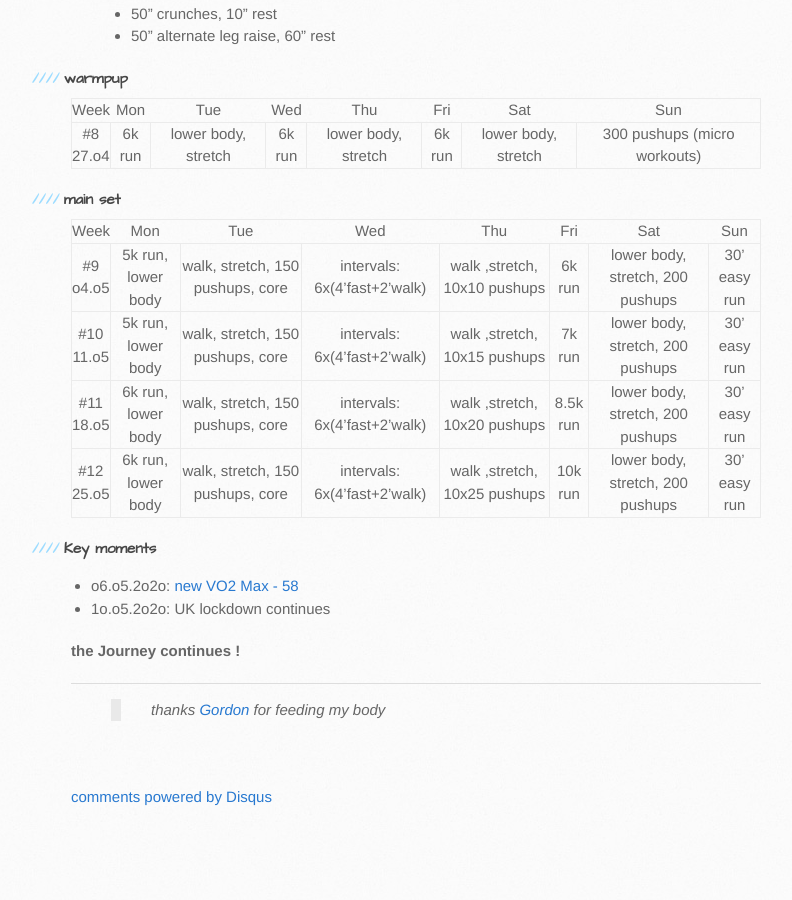
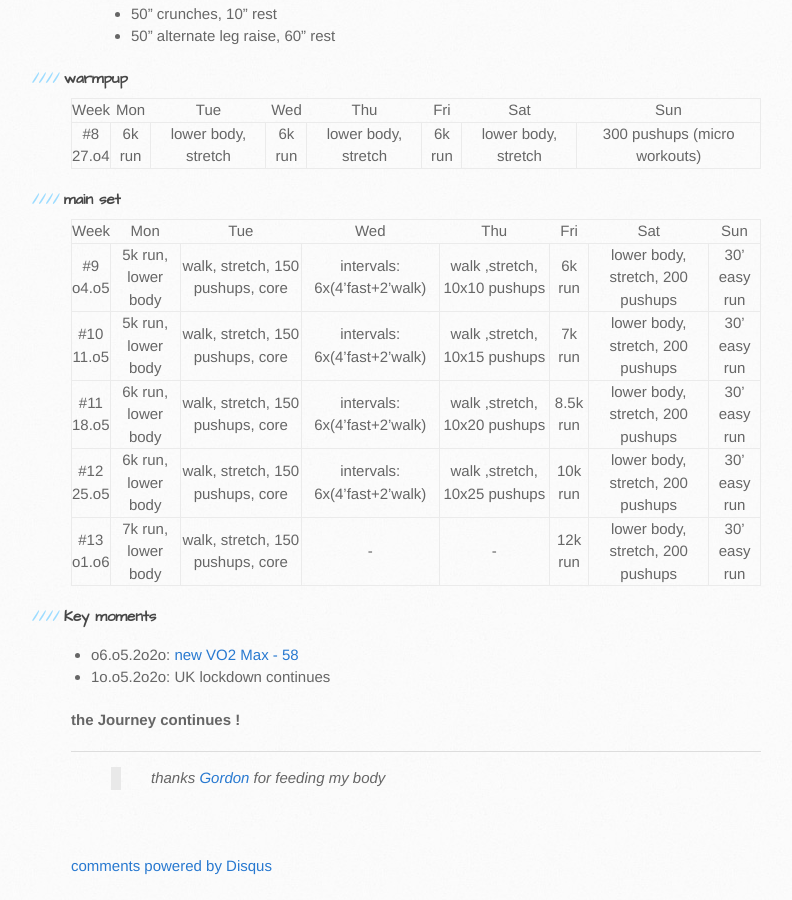
Before and after one commit to jokeru/facebook, a Jekyll site: the page built from _posts/2020-03-08-covid19_workout.md, in a window 1280 px wide and 900 px high, scrolled down 1613 px. Shown: the whole window, without its empty margins (99-891 px from the left). Built offline with Jekyll 4.4.1, drawn with Linux system fonts in a browser that asks for light colours; comment, search, counter and statistics services are not loaded; before the commit the page ends 2444 px from its top, so only the background shows below that.

Commit message:
Update 2020-03-08-covid19_workout.md

```diff
--- a/_posts/2020-03-08-covid19_workout.md
+++ b/_posts/2020-03-08-covid19_workout.md
@@ -72,6 +72,8 @@ Run, Forest, Run: not too easy, not too hard - most of the times :D
 | #10 <br/> 11.o5 | 5k run, lower body | walk, stretch, 150 pushups, core | intervals: 6x(4'fast+2'walk) | walk ,stretch, 10x15 pushups | 7k run | lower body, stretch, 200 pushups | 30' easy run |
 | #11 <br/> 18.o5 | 6k run, lower body | walk, stretch, 150 pushups, core | intervals: 6x(4'fast+2'walk) | walk ,stretch, 10x20 pushups | 8.5k run | lower body, stretch, 200 pushups | 30' easy run |
 | #12 <br/> 25.o5 | 6k run, lower body | walk, stretch, 150 pushups, core | intervals: 6x(4'fast+2'walk) | walk ,stretch, 10x25 pushups | 10k run | lower body, stretch, 200 pushups | 30' easy run |
+| #13 <br/> o1.o6 | 7k run, lower body | walk, stretch, 150 pushups, core | - | - | 12k run | lower body, stretch, 200 pushups | 30' easy run |
+
 
 #### Key moments
 - o6.o5.2o2o: <a data-fancybox href="/pic/vo2max-58.jpeg" data-caption="new VO2 Max - 58">new VO2 Max - 58</a>
```
